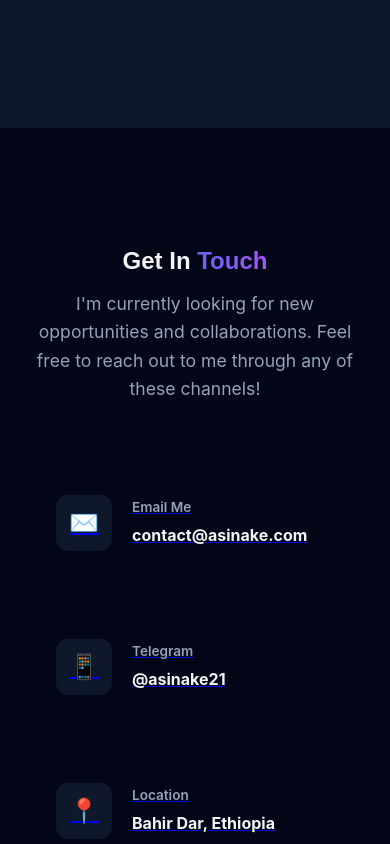
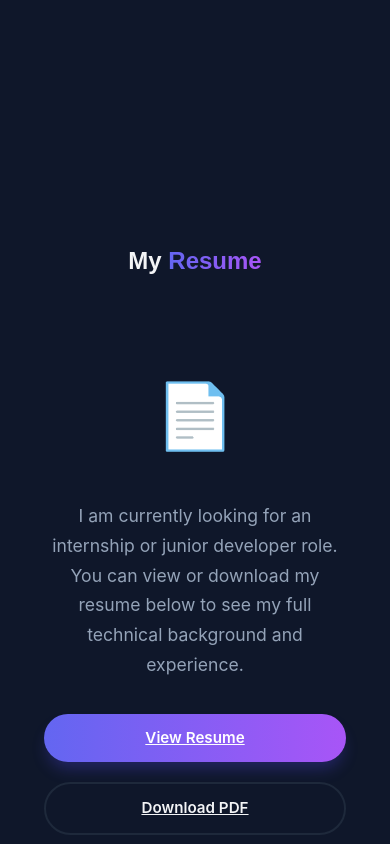
Before and after one commit to asinake21/my-portfolio, a React (Vite) app: page / in a window 390 px wide. Shown: the part 5040-5884 px from the top of the page. Built offline with nearby package versions, Linux system fonts and the light colour scheme.

Commit message:
Added functional Resume section with view and download

```diff
--- a/src/App.jsx
+++ b/src/App.jsx
@@ -4,6 +4,7 @@ import Hero from './components/Hero';
 import About from './components/About';
 import Skills from './components/Skills';
 import Projects from './components/Projects';
+import Resume from './components/Resume';
 import Contact from './components/Contact';
 import Footer from './components/Footer';
 
@@ -27,6 +28,7 @@ function App() {
         <About />
         <Skills />
         <Projects />
+        <Resume />
         <Contact />
       </main>
       <Footer />
--- a/src/components/Navbar.jsx
+++ b/src/components/Navbar.jsx
@@ -26,12 +26,13 @@ const Nav = ({ theme, toggleTheme }) => {
             <li><a href="#about">About</a></li>
             <li><a href="#skills">Skills</a></li>
             <li><a href="#projects">Projects</a></li>
+            <li><a href="#resume">Resume</a></li>
             <li><a href="#contact">Contact</a></li>
           </ul>
         </nav>
 
         <div className="nav-actions">
-          <a href="#contact" className="resume-btn">
+          <a href="#resume" className="resume-btn">
             Resume
           </a>
 
--- /dev/null
+++ b/src/components/Resume.css
@@ -0,0 +1,47 @@
+.resume-section {
+  background-color: var(--bg-secondary);
+  text-align: center;
+}
+
+.resume-content-box {
+  max-width: 600px;
+  margin: 60px auto 0;
+  padding: 50px;
+  border-radius: 24px;
+  display: flex;
+  flex-direction: column;
+  align-items: center;
+  gap: 24px;
+}
+
+.resume-icon {
+  font-size: 4rem;
+  margin-bottom: 10px;
+}
+
+.resume-text {
+  font-size: 1.1rem;
+  color: var(--text-secondary);
+  line-height: 1.7;
+}
+
+.resume-actions {
+  display: flex;
+  gap: 20px;
+  margin-top: 10px;
+}
+
+@media (max-width: 600px) {
+  .resume-actions {
+    flex-direction: column;
+    width: 100%;
+  }
+
+  .resume-actions .btn {
+    width: 100%;
+  }
+
+  .resume-content-box {
+    padding: 30px 20px;
+  }
+}
--- /dev/null
+++ b/src/components/Resume.jsx
@@ -0,0 +1,43 @@
+import React from 'react';
+import './Resume.css';
+
+const Resume = () => {
+  return (
+    <section id="resume" className="section resume-section">
+      <div className="container">
+        <h2 className="section-title text-center">
+          My <span className="gradient-text">Resume</span>
+        </h2>
+
+        <div className="resume-content-box glass">
+          <div className="resume-icon">📄</div>
+          <p className="resume-text">
+            I am currently looking for an internship or junior developer role.
+            You can view or download my resume below to see my full technical
+            background and experience.
+          </p>
+
+          <div className="resume-actions">
+            <a
+              href="/resume.pdf"
+              target="_blank"
+              rel="noreferrer"
+              className="btn btn-primary"
+            >
+              View Resume
+            </a>
+            <a
+              href="/resume.pdf"
+              download="Asinake_Hailie_Resume.pdf"
+              className="btn btn-outline"
+            >
+              Download PDF
+            </a>
+          </div>
+        </div>
+      </div>
+    </section>
+  );
+};
+
+export default Resume;
```
